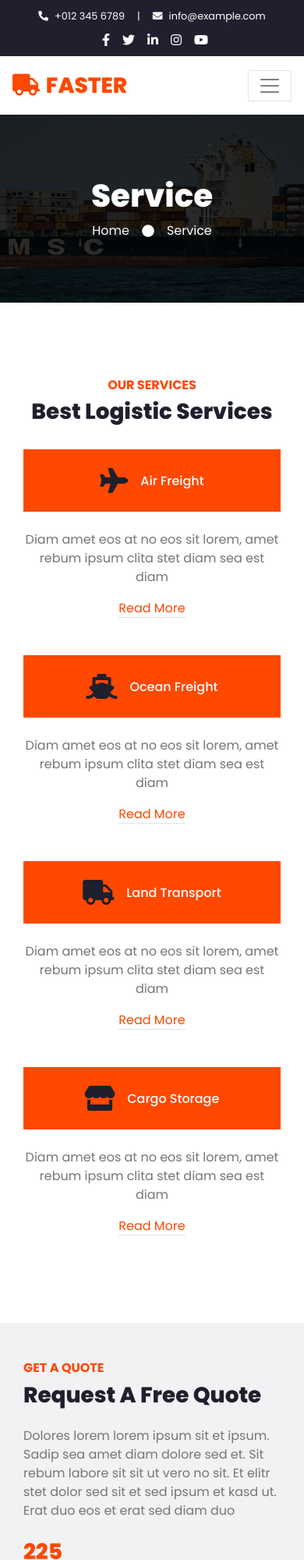
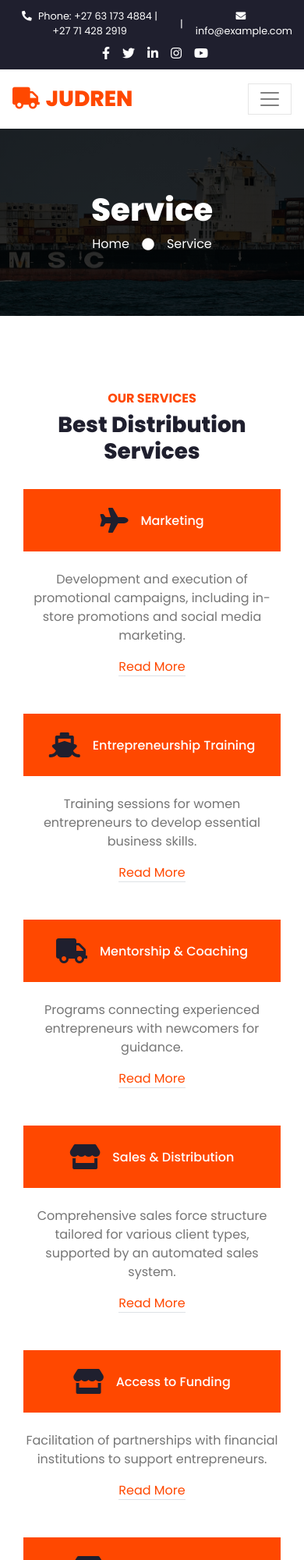
Before and after one commit to originalsk01/judren-website, a plain HTML site: page service.html in a window 390 px wide. Shown: the top 2000 px of the page at 78% size. Drawn offline with nearby package versions, Linux system fonts and the light colour scheme.

Commit message:
Add Basic information on service page

```diff
--- a/service.html
+++ b/service.html
@@ -3,7 +3,7 @@
 
 <head>
     <meta charset="utf-8">
-    <title>FASTER - Logistics Company Website Template</title>
+    <title>Judren</title>
     <meta content="width=device-width, initial-scale=1.0" name="viewport">
     <meta content="Free HTML Templates" name="keywords">
     <meta content="Free HTML Templates" name="description">
@@ -31,7 +31,7 @@
         <div class="row py-2 px-lg-5">
             <div class="col-lg-6 text-center text-lg-left mb-2 mb-lg-0">
                 <div class="d-inline-flex align-items-center text-white">
-                    <small><i class="fa fa-phone-alt mr-2"></i>+012 345 6789</small>
+                    <small><i class="fa fa-phone-alt mr-2"></i>Phone: +27 63 173 4884 | +27 71 428 2919 </small>
                     <small class="px-3">|</small>
                     <small><i class="fa fa-envelope mr-2"></i>info@example.com</small>
                 </div>
@@ -64,7 +64,7 @@
     <div class="container-fluid p-0">
         <nav class="navbar navbar-expand-lg bg-light navbar-light py-3 py-lg-0 px-lg-5">
             <a href="index.html" class="navbar-brand ml-lg-3">
-                <h1 class="m-0 display-5 text-uppercase text-primary"><i class="fa fa-truck mr-2"></i>Faster</h1>
+                <h1 class="m-0 display-5 text-uppercase text-primary"><i class="fa fa-truck mr-2"></i>Judren</h1>
             </a>
             <button type="button" class="navbar-toggler" data-toggle="collapse" data-target="#navbarCollapse">
                 <span class="navbar-toggler-icon"></span>
@@ -110,39 +110,59 @@
         <div class="container">
             <div class="text-center pb-2">
                 <h6 class="text-primary text-uppercase font-weight-bold">Our Services</h6>
-                <h1 class="mb-4">Best Logistic Services</h1>
+                <h1 class="mb-4">Best Distribution Services</h1>
             </div>
             <div class="row pb-3">
-                <div class="col-lg-3 col-md-6 text-center mb-5">
+                <div class="col-lg-4 col-md-6 text-center mb-5">
                     <div class="d-flex align-items-center justify-content-center bg-primary mb-4 p-4">
                         <i class="fa fa-2x fa-plane text-dark pr-3"></i>
-                        <h6 class="text-white font-weight-medium m-0">Air Freight</h6>
+                        <h6 class="text-white font-weight-medium m-0">Marketing</h6>
                     </div>
-                    <p>Diam amet eos at no eos sit lorem, amet rebum ipsum clita stet diam sea est diam</p>
+                    <p>Development and execution of promotional campaigns, including in-store promotions and social
+                        media marketing.</p>
                     <a class="border-bottom text-decoration-none" href="">Read More</a>
                 </div>
-                <div class="col-lg-3 col-md-6 text-center mb-5">
+                <div class="col-lg-4 col-md-6 text-center mb-5">
                     <div class="d-flex align-items-center justify-content-center bg-primary mb-4 p-4">
                         <i class="fa fa-2x fa-ship text-dark pr-3"></i>
-                        <h6 class="text-white font-weight-medium m-0">Ocean Freight</h6>
+                        <h6 class="text-white font-weight-medium m-0">Entrepreneurship Training</h6>
                     </div>
-                    <p>Diam amet eos at no eos sit lorem, amet rebum ipsum clita stet diam sea est diam</p>
+                    <p>Training sessions for women entrepreneurs to develop essential business skills.</p>
                     <a class="border-bottom text-decoration-none" href="">Read More</a>
                 </div>
-                <div class="col-lg-3 col-md-6 text-center mb-5">
+                <div class="col-lg-4 col-md-6 text-center mb-5">
                     <div class="d-flex align-items-center justify-content-center bg-primary mb-4 p-4">
                         <i class="fa fa-2x fa-truck text-dark pr-3"></i>
-                        <h6 class="text-white font-weight-medium m-0">Land Transport</h6>
+                        <h6 class="text-white font-weight-medium m-0">Mentorship & Coaching</h6>
                     </div>
-                    <p>Diam amet eos at no eos sit lorem, amet rebum ipsum clita stet diam sea est diam</p>
+                    <p>Programs connecting experienced entrepreneurs with newcomers for guidance.</p>
                     <a class="border-bottom text-decoration-none" href="">Read More</a>
                 </div>
-                <div class="col-lg-3 col-md-6 text-center mb-5">
+                <div class="col-lg-4 col-md-6 text-center mb-5">
                     <div class="d-flex align-items-center justify-content-center bg-primary mb-4 p-4">
                         <i class="fa fa-2x fa-store text-dark pr-3"></i>
-                        <h6 class="text-white font-weight-medium m-0">Cargo Storage</h6>
+                        <h6 class="text-white font-weight-medium m-0">Sales & Distribution</h6>
                     </div>
-                    <p>Diam amet eos at no eos sit lorem, amet rebum ipsum clita stet diam sea est diam</p>
+                    <p>Comprehensive sales force structure tailored for various client types, supported by an automated
+                        sales system.</p>
+                    <a class="border-bottom text-decoration-none" href="">Read More</a>
+                </div>
+                <div class="col-lg-4 col-md-6 text-center mb-5">
+                    <div class="d-flex align-items-center justify-content-center bg-primary mb-4 p-4">
+                        <i class="fa fa-2x fa-store text-dark pr-3"></i>
+                        <h6 class="text-white font-weight-medium m-0">Access to Funding</h6>
+                    </div>
+                    <p>Facilitation of partnerships with financial institutions to support entrepreneurs.
+                    </p>
+                    <a class="border-bottom text-decoration-none" href="">Read More</a>
+                </div>
+                <div class="col-lg-4 col-md-6 text-center mb-5">
+                    <div class="d-flex align-items-center justify-content-center bg-primary mb-4 p-4">
+                        <i class="fa fa-2x fa-store text-dark pr-3"></i>
+                        <h6 class="text-white font-weight-medium m-0">Networking Events</h6>
+                    </div>
+                    <p>Organization of events for entrepreneurs and investors to connect and share experiences.
+                    </p>
                     <a class="border-bottom text-decoration-none" href="">Read More</a>
                 </div>
             </div>
@@ -268,8 +288,8 @@
                 <div class="row">
                     <div class="col-md-6 mb-5">
                         <h3 class="text-primary mb-4">Get In Touch</h3>
-                        <p><i class="fa fa-map-marker-alt mr-2"></i>123 Street, New York, USA</p>
-                        <p><i class="fa fa-phone-alt mr-2"></i>+012 345 67890</p>
+                        <p><i class="fa fa-map-marker-alt mr-2"></i>33 Royal Close, 034 Zuka Avenue, Strubensvalley, Roodepoort</p>
+                        <p><i class="fa fa-phone-alt mr-2"></i>+27 63 173 4884 | +27 71 428 2919</p>
                         <p><i class="fa fa-envelope mr-2"></i>info@example.com</p>
                         <div class="d-flex justify-content-start mt-4">
                             <a class="btn btn-outline-light btn-social mr-2" href="#"><i class="fab fa-twitter"></i></a>
@@ -281,11 +301,11 @@
                     <div class="col-md-6 mb-5">
                         <h3 class="text-primary mb-4">Quick Links</h3>
                         <div class="d-flex flex-column justify-content-start">
-                            <a class="text-white mb-2" href="#"><i class="fa fa-angle-right mr-2"></i>Home</a>
-                            <a class="text-white mb-2" href="#"><i class="fa fa-angle-right mr-2"></i>About Us</a>
-                            <a class="text-white mb-2" href="#"><i class="fa fa-angle-right mr-2"></i>Our Services</a>
-                            <a class="text-white mb-2" href="#"><i class="fa fa-angle-right mr-2"></i>Pricing Plan</a>
-                            <a class="text-white" href="#"><i class="fa fa-angle-right mr-2"></i>Contact Us</a>
+                            <a class="text-white mb-2" href="/index.html"><i class="fa fa-angle-right mr-2"></i>Home</a>
+                            <a class="text-white mb-2" href="/about.html"><i class="fa fa-angle-right mr-2"></i>About Us</a>
+                            <a class="text-white mb-2" href="/service.html"><i class="fa fa-angle-right mr-2"></i>Our Services</a>
+                            <a class="text-white mb-2" href="/price.html"><i class="fa fa-angle-right mr-2"></i>Pricing Plan</a>
+                            <a class="text-white" href="/contact.html"><i class="fa fa-angle-right mr-2"></i>Contact Us</a>
                         </div>
                     </div>
                 </div>
@@ -307,7 +327,7 @@
     <div class="container-fluid bg-dark text-white border-top py-4 px-sm-3 px-md-5" style="border-color: #3E3E4E !important;">
         <div class="row">
             <div class="col-lg-6 text-center text-md-left mb-3 mb-md-0">
-                <p class="m-0 text-white">&copy; <a href="#">Your Site Name</a>. All Rights Reserved.
+                <p class="m-0 text-white">&copy; <a href="#">Judren</a>. All Rights Reserved.
 
 				<!--/*** This template is free as long as you keep the footer author’s credit link/attribution link/backlink. If you'd like to use the template without the footer author’s credit link/attribution link/backlink, you can purchase the Credit Removal License from "https://htmlcodex.com/credit-removal". Thank you for your support. ***/-->
 				Designed by <a href="https://htmlcodex.com">HTML Codex</a>
```
